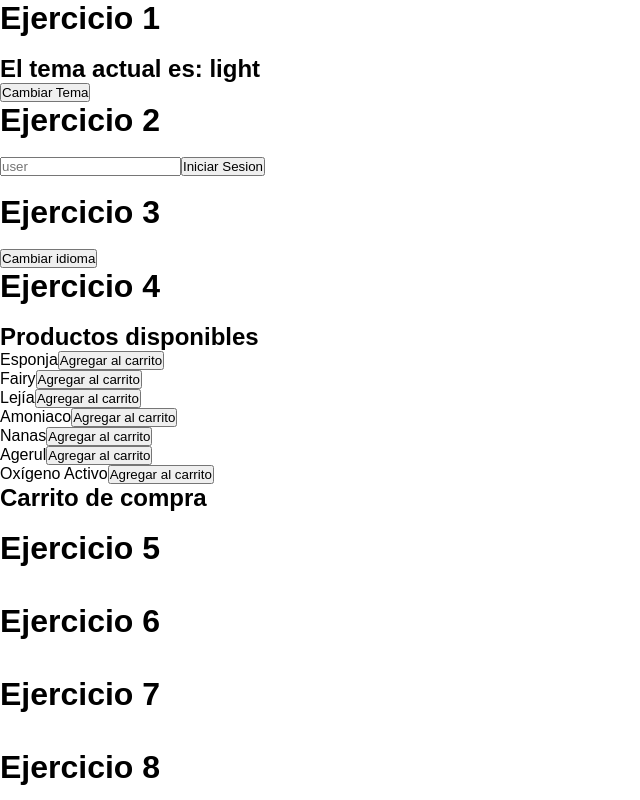
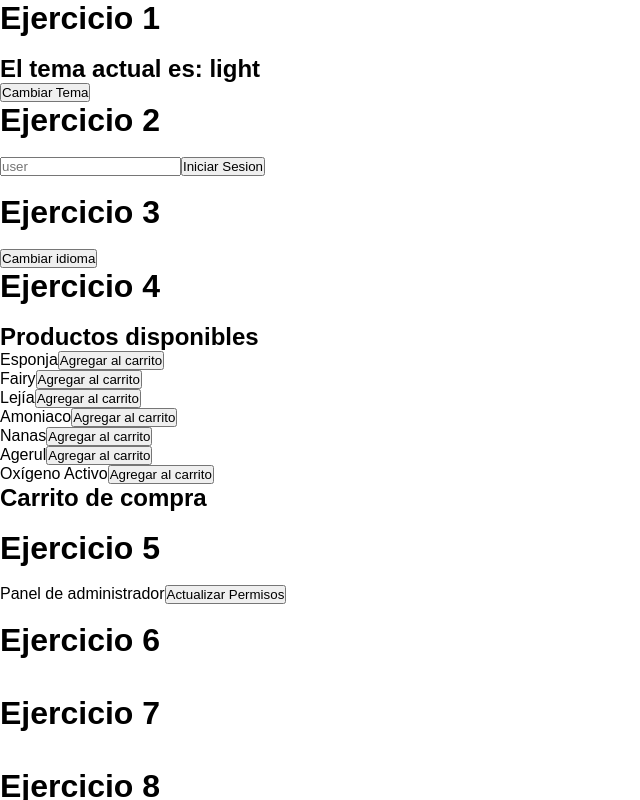
Before and after one commit to julia85310/b_usecontext, a Next.js app: page / in a window 1280 px wide. Shown: the whole page, without its empty margins (0-640 px from the left). Built offline with nearby package versions, Linux system fonts and the light colour scheme.

Commit message:
ej5 done

```diff
--- /dev/null
+++ b/src/app/AdminPanel.js
@@ -0,0 +1,15 @@
+import PermissionsContext from "./Ejercicio5";
+import { useContext } from "react";
+
+export default function AdminPanel(){
+
+    const {permissions, fetchPermissions} = useContext(PermissionsContext);
+    return (
+        permissions.admin &&
+            <div>
+                Panel de administrador
+                <button onClick={fetchPermissions}>Actualizar Permisos</button>
+            </div>
+
+    );
+}
--- /dev/null
+++ b/src/app/Ejercicio5.js
@@ -0,0 +1,34 @@
+'use client';
+import {useState, createContext, useEffect} from 'react';
+
+const PermissionsContext = createContext();
+
+export default PermissionsContext;
+
+export function PermissionsProvider({children}){
+
+    const [permissions, setPermissions] = useState({ admin: true, canEdit: false });
+
+
+    function fetchPermissions(){
+        fetch('https://jsonplaceholder.typicode.com/posts')
+            .then((response) => response.json())
+            .then((data) => {
+            //ejemplo
+                setPermissions({ admin: true, canEdit: false });
+            })
+            .catch((error) => {
+            console.error('Error al actualizar los permisos: ' + error);
+            });
+
+    }
+
+    useEffect(() => fetchPermissions, []);
+
+
+    return (
+        <PermissionsContext.Provider value={{permissions, fetchPermissions}}>
+            {children}
+        </PermissionsContext.Provider>
+    );
+}
--- a/src/app/layout.js
+++ b/src/app/layout.js
@@ -4,6 +4,8 @@ import { ThemeProvider } from "./Ejercicio1";
 import { AuthProvider } from './Ejercicio2';
 import { LanguageProvider } from "./Ejercicio3";
 import {CartProvider} from './Ejercicio4';
+import { PermissionsProvider } from "./Ejercicio5";
+
 const geistSans = Geist({
   variable: "--font-geist-sans",
   subsets: ["latin"],
@@ -27,7 +29,9 @@ export default function RootLayout({ children }) {
           <AuthProvider>
             <LanguageProvider>
               <CartProvider>
+                <PermissionsProvider>
                 {children}
+                </PermissionsProvider>
               </CartProvider>
             </LanguageProvider>
           </AuthProvider>
--- a/src/app/page.js
+++ b/src/app/page.js
@@ -5,6 +5,7 @@ import AuthContext from './Ejercicio2';
 import LanguageContext from "./Ejercicio3";
 import Cart from './Cart';
 import ProductList from "./ProductList";
+import AdminPanel from "./AdminPanel";
 
 export default function Home() {
   const { theme, toggleTheme } = useContext(ThemeContext);
@@ -47,6 +48,9 @@ export default function Home() {
       <Cart></Cart>
 
       <br></br><h1>Ejercicio 5</h1><br></br>
+
+      <AdminPanel></AdminPanel>
+
       <br></br><h1>Ejercicio 6</h1><br></br>
       <br></br><h1>Ejercicio 7</h1><br></br>
       <br></br><h1>Ejercicio 8</h1>
```
